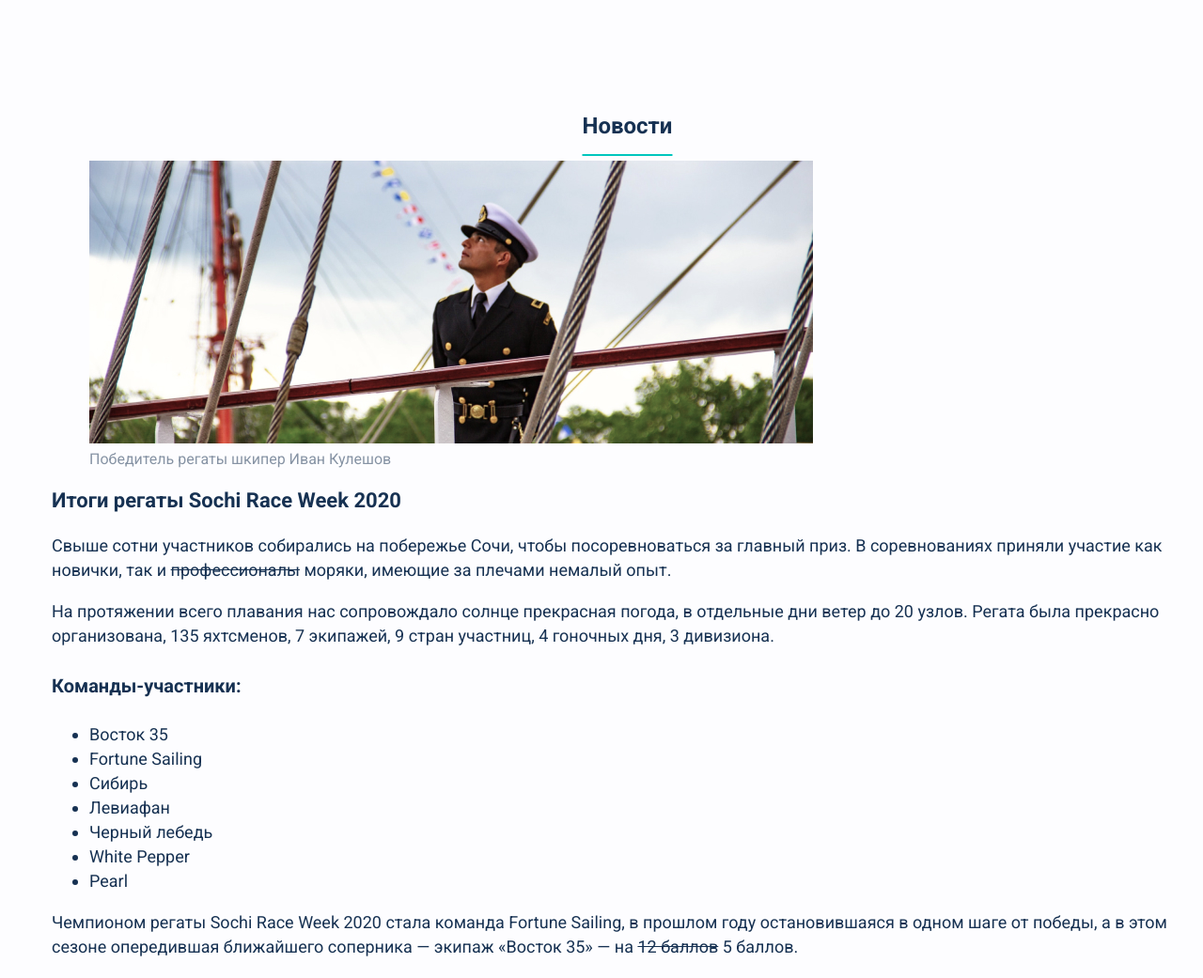
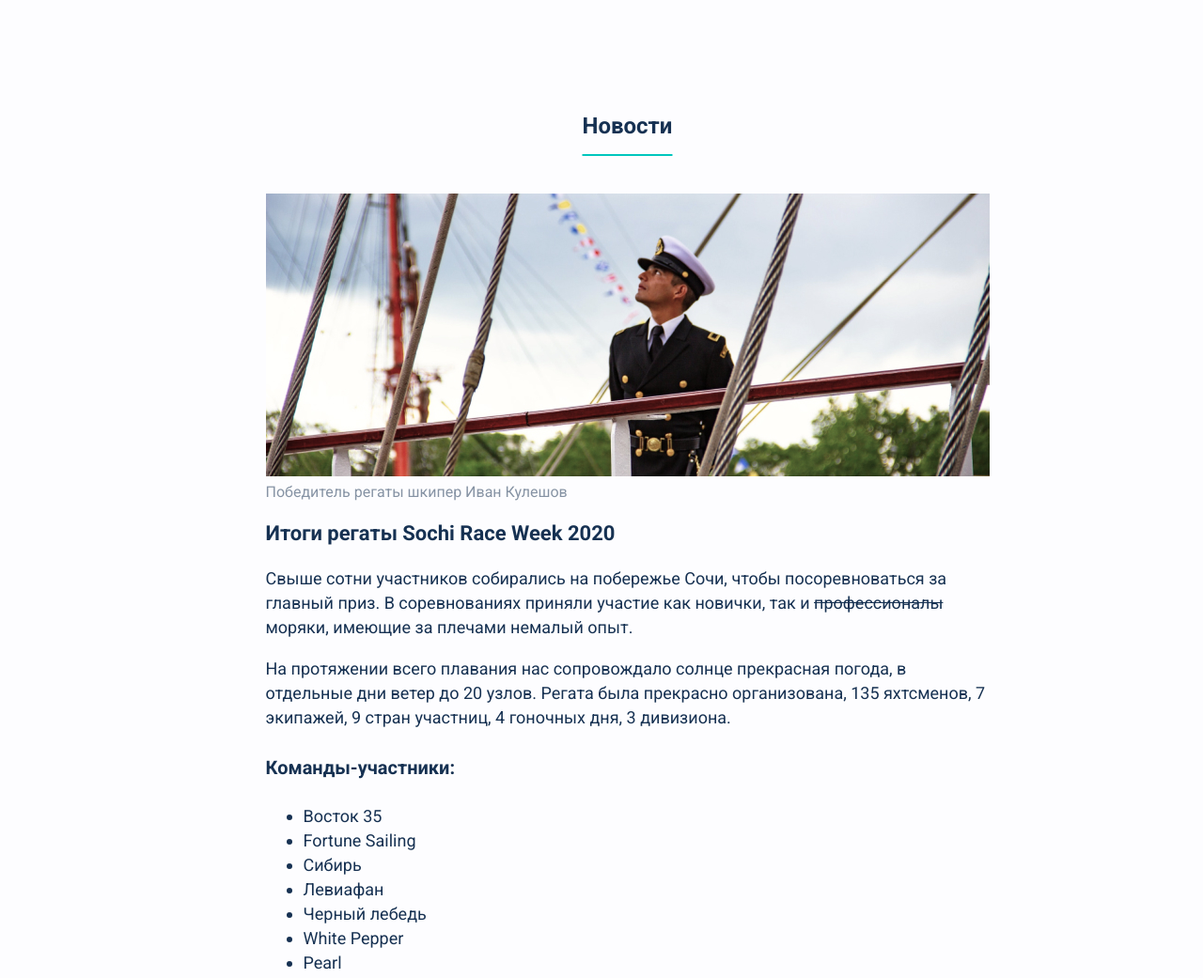
Before and after one commit to prycepavel/yacht-club, a website: page index.html in a window 1280 px wide. Shown: the part 1634-2675 px from the top of the page at 94% size. Drawn offline with Linux system fonts and the light colour scheme.

Commit message:
Добавляет оформление для блоков blog-article и blog-news

```diff
--- a/css/style.css
+++ b/css/style.css
@@ -53,6 +53,12 @@ body {
   text-decoration-thickness: 2px;
   text-underline-offset: 15px;
   text-underline-position: under;
+  margin: 0;
+  margin-bottom: 55px;
+}
+
+.post-img {
+  margin: 0;
 }
 
 .post-img figcaption {
@@ -221,6 +227,7 @@ body {
 .blog-article-2 {
   margin-bottom: 120px;
   flex-direction: row-reverse;
+  text-align: right;
 }
 
 .blog-article-content {
@@ -230,3 +237,9 @@ body {
 .blog-article-img {
   width: 600px;
 }
+
+.blog-news {
+  width: 770px;
+  margin: 0 auto;
+  margin-bottom: 120px;
+}
```
